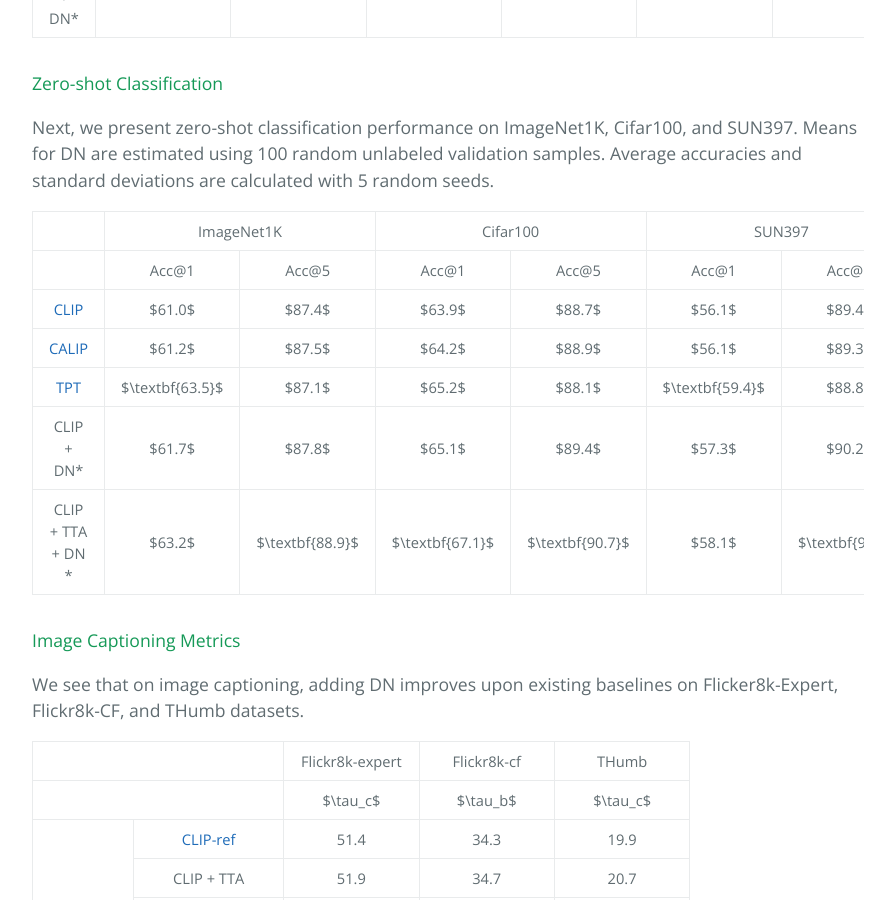
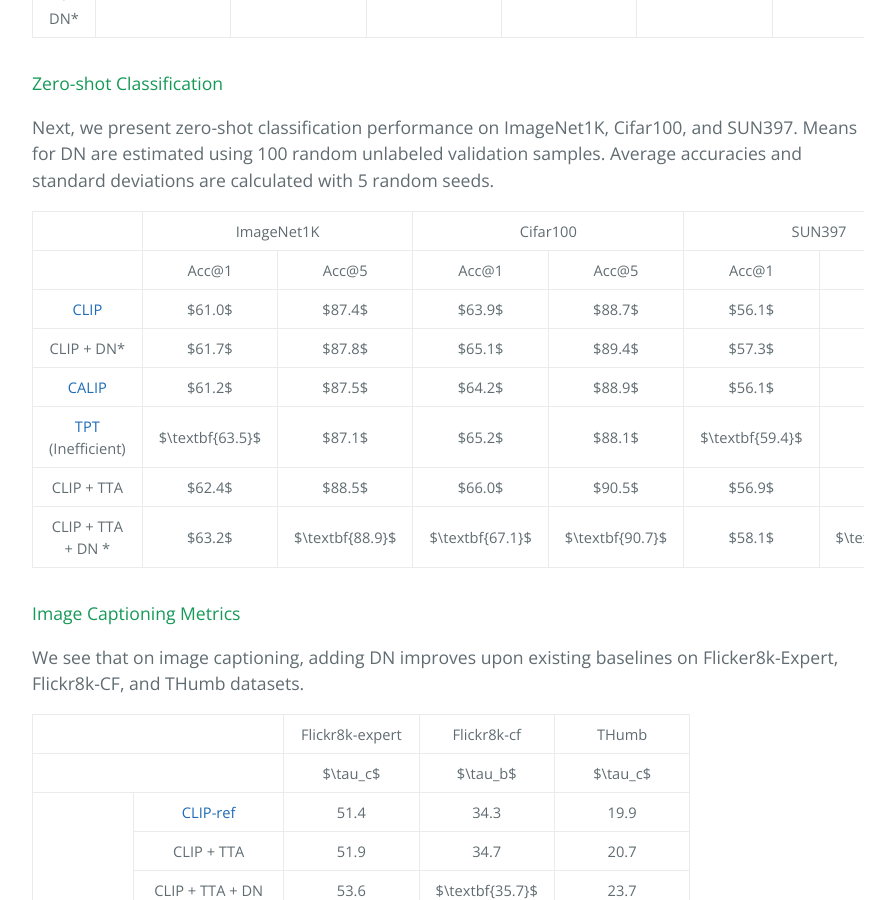
Before and after one commit to fengyuli-dev/dn-website, a Jekyll site: the page built from index.md, in a window 1280 px wide and 900 px high, scrolled down 3384 px. Shown: the whole window, without its empty margins (192-1087 px from the left). Built offline with Jekyll 4.4.1, drawn with Linux system fonts in a browser that asks for light colours; formulas are drawn with MathJax 3.

Commit message:
fix order

```diff
--- a/index.md
+++ b/index.md
@@ -162,6 +162,15 @@ Next, we present zero-shot classification performance on ImageNet1K, Cifar100, a
         <td style="text-align:center;">$89.4$</td>
     </tr>
     <tr>
+        <td style="text-align:center;">CLIP + DN*</td>
+        <td style="text-align:center;">$61.7$</td>
+        <td style="text-align:center;">$87.8$</td>
+        <td style="text-align:center;">$65.1$</td>
+        <td style="text-align:center;">$89.4$</td>
+        <td style="text-align:center;">$57.3$</td>
+        <td style="text-align:center;">$90.2$</td>
+    </tr>
+    <tr>
         <td style="text-align:center;"><a href="https://arxiv.org/abs/2209.14169" rel="noreferrer nofollow" target="_blank">CALIP</a></td>
         <td style="text-align:center;">$61.2$</td>
         <td style="text-align:center;">$87.5$</td>
@@ -171,7 +180,7 @@ Next, we present zero-shot classification performance on ImageNet1K, Cifar100, a
         <td style="text-align:center;">$89.3$</td>
     </tr>
     <tr>
-        <td style="text-align:center;"><a href="https://arxiv.org/abs/2209.07511" rel="noreferrer nofollow" target="_blank">TPT</a></td>
+        <td style="text-align:center;"><a href="https://arxiv.org/abs/2209.07511" rel="noreferrer nofollow" target="_blank">TPT</a> (Inefficient)</td>
         <td style="text-align:center;">$\textbf{63.5}$</td>
         <td style="text-align:center;">$87.1$</td>
         <td style="text-align:center;">$65.2$</td>
@@ -180,13 +189,13 @@ Next, we present zero-shot classification performance on ImageNet1K, Cifar100, a
         <td style="text-align:center;">$88.8$</td>
     </tr>
     <tr>
-        <td style="text-align:center;">CLIP + DN*</td>
-        <td style="text-align:center;">$61.7$</td>
-        <td style="text-align:center;">$87.8$</td>
-        <td style="text-align:center;">$65.1$</td>
-        <td style="text-align:center;">$89.4$</td>
-        <td style="text-align:center;">$57.3$</td>
-        <td style="text-align:center;">$90.2$</td>
+        <td style="text-align:center;">CLIP + TTA</td>
+        <td style="text-align:center;">$62.4$</td>
+        <td style="text-align:center;">$88.5$</td>
+        <td style="text-align:center;">$66.0$</td>
+        <td style="text-align:center;">$90.5$</td>
+        <td style="text-align:center;">$56.9$</td>
+        <td style="text-align:center;">$90.0$</td>
     </tr>
     <tr>
         <td style="text-align:center;">CLIP + TTA + DN *</td>
```
